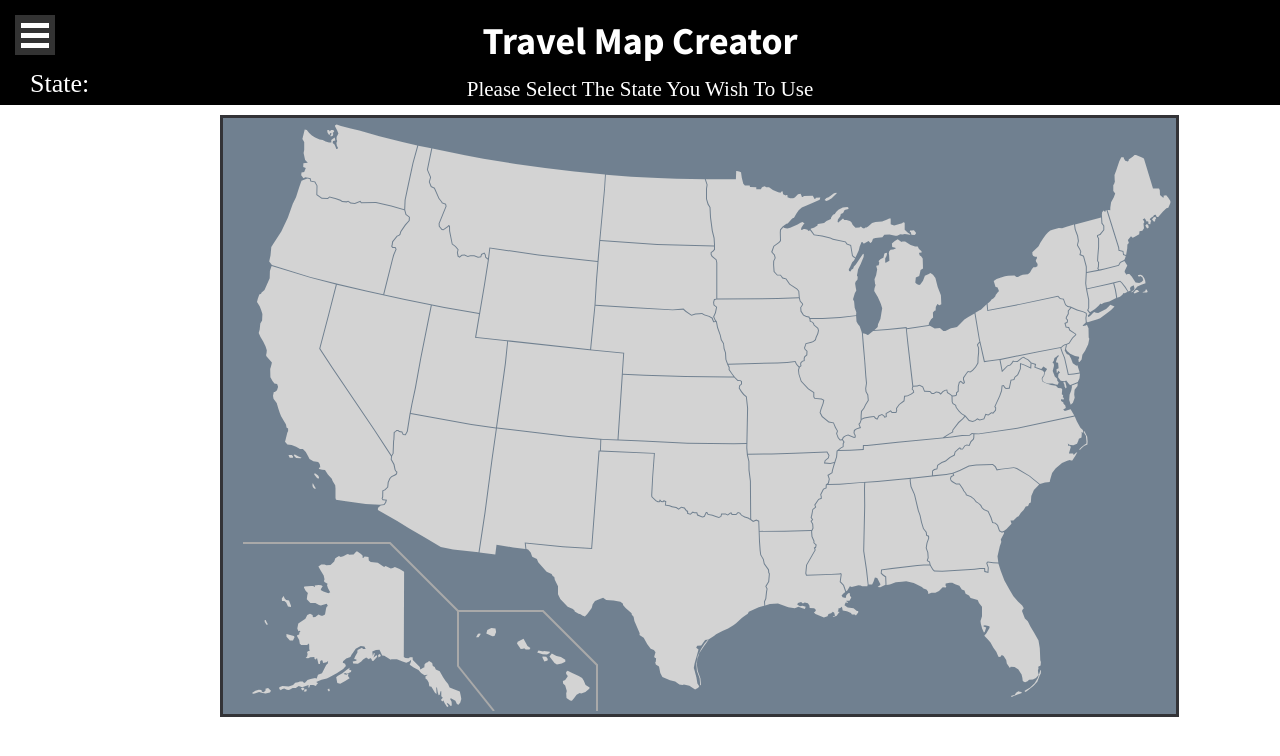
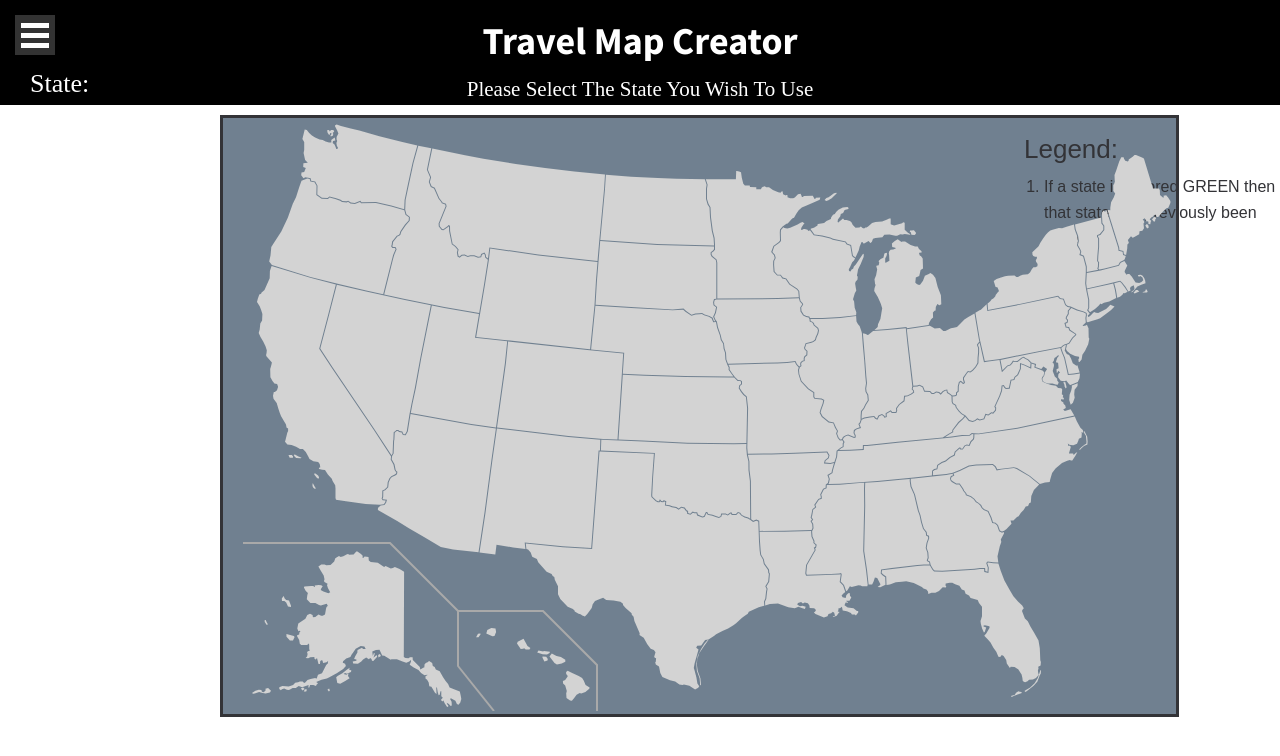
Before and after one commit to EJBlog/TravelMap, a Jekyll site: the page build/index.html, which Jekyll copies as it is, in a window 1280 px wide. Shown: the top 756 px of the page. Built offline with Jekyll 4.4.1, drawn with Linux system fonts in a browser that asks for light colours; nearby versions of some CDN libraries; some web fonts are replaced; comment, search, counter and statistics services are not loaded; some of the changed lines change nothing that is shown.

Commit message:
Added code to show when states have been edited

```diff
--- a/build/css/map.css
+++ b/build/css/map.css
@@ -111,7 +111,6 @@
 .instructions{
 	height:10%;
 	width:20%;
-	border-style: double;
 	position: absolute;
 	right: 0;
 	font-family: sans-serif;
--- a/build/index.html
+++ b/build/index.html
@@ -95,7 +95,16 @@
 		<h1>Travel Map Creator</h1>
 		<p>Please Select The State You Wish To Use</p>
 		<a id="userDisplay" href="profile.html" class="loggedInUser"></a>
+		<!-- <input type="button" onclick="editedStates()"  value="Show Edited States" style="top: 0px; position: absolute;"> -->
+	</div>
 
+	<div class="instructions">
+		<p>
+			<h3>Legend:</h3>
+			<ol>
+				<li>If a state is colored GREEN then that state has previously been edited.</li>
+			</ol>
+		</p>
 	</div>
 
 
@@ -143,6 +152,32 @@
 				logInReload();
 			}
 		}
+
+function showEditedStates(){
+	//This works with one state
+
+	for (var i = 0, b=0; i < states.length; i++) {
+
+		if (states[i].data('id') == statesEdited[b]) {
+			console.log(states[i].data('id') + " State was found in states list");
+			states[i].node.style.fill = "#4BB543";
+
+			if (statesEdited[b + 1] != undefined) {
+				b++
+			} else {
+				console.log(statesEdited[b] + "had an error");
+			}
+
+		} else {
+			console.log(states[i].data('id') + " errored and " + statesEdited[b] + " errored");
+		}
+
+	}
+
+}
+
+
+
 	</script>
 </body>
 
--- a/build/js/user_loggin.js
+++ b/build/js/user_loggin.js
@@ -26,6 +26,8 @@
 var errorCode;
 var errorMessage;
 var isSignedIn = false;
+var temp = [];
+var statesEdited = [];
 
 function logInReload() {
   location.reload();
@@ -252,6 +254,32 @@
   });
 }
 
+function editedStates() {
+  var CurrentUser = firebase.auth().currentUser;
+  var queryStatesEdited = firebase.database().ref("Users/" + CurrentUser.uid).orderByKey();
+  queryStatesEdited.once("value")
+    .then(function(snapshot) {
+      snapshot.forEach(function(childSnapshot) {
+        var key = childSnapshot.key;
+        // console.log("Key: " + key);
+        var childData = childSnapshot.val();
+        // console.log("Child Data: " + childData)
+
+        temp.push(key + childData);
+
+      });
+      for (var i = 0; i < 51; i++) {
+        if (temp[i].substring(3, 2) == "Y") {
+          stateId = temp[i].substring(0, 2);
+          statesEdited.push(stateId);
+          // console.log(statesEdited);
+        }
+      }
+      console.log(statesEdited);
+      showEditedStates();
+    });
+}
+
 firebase.auth().onAuthStateChanged(function(user) {
   if (user) {
     //User is signed in
@@ -273,6 +301,14 @@
     console.log("User is Logged In");
     isSignedIn = true;
 
+    if (document.URL.indexOf("index.html") >= 0 || document.URL.indexOf("") >= 0 || document.URL.indexOf("/#") >= 0) {
+      var x = document.URL;
+      console.log(x.substring(x.lastIndexOf('/') + 1))
+      editedStates();
+    } else {
+      console.log("Nope");
+    }
+
   } else {
     // User is not signed in
     logInLink.classList.remove('hide');
@@ -282,35 +318,3 @@
     isSignedIn = false;
   }
 });
-
-// // Need to create a list of state abbreviations that have value of "Y" in the database for the current user.
-// // Then use that list to change the color of those states in the "States" Array
-var temp = [];
-var statesEdited = [];
-
-function editedStates() {
-  var CurrentUser = firebase.auth().currentUser;
-  var queryStatesEdited = firebase.database().ref("Users/" + CurrentUser.uid).orderByKey();
-  queryStatesEdited.once("value")
-    .then(function(snapshot) {
-      snapshot.forEach(function(childSnapshot) {
-        var key = childSnapshot.key;
-        // console.log("Key: " + key);
-        var childData = childSnapshot.val();
-        // console.log("Child Data: " + childData)
-
-        temp.push(key + childData);
-
-      });
-      for (var i = 0; i < 51; i++) {
-        if (temp[i].substring(3, 2) == "Y") {
-          statesEdited = temp[i].substring(0, 2);
-          console.log(statesEdited);
-        } else {
-          console.log(temp[i].substring(0, 2) + " has not been edited")
-        }
-
-        console.log(statesEdited);
-      }
-    });
-}
```
